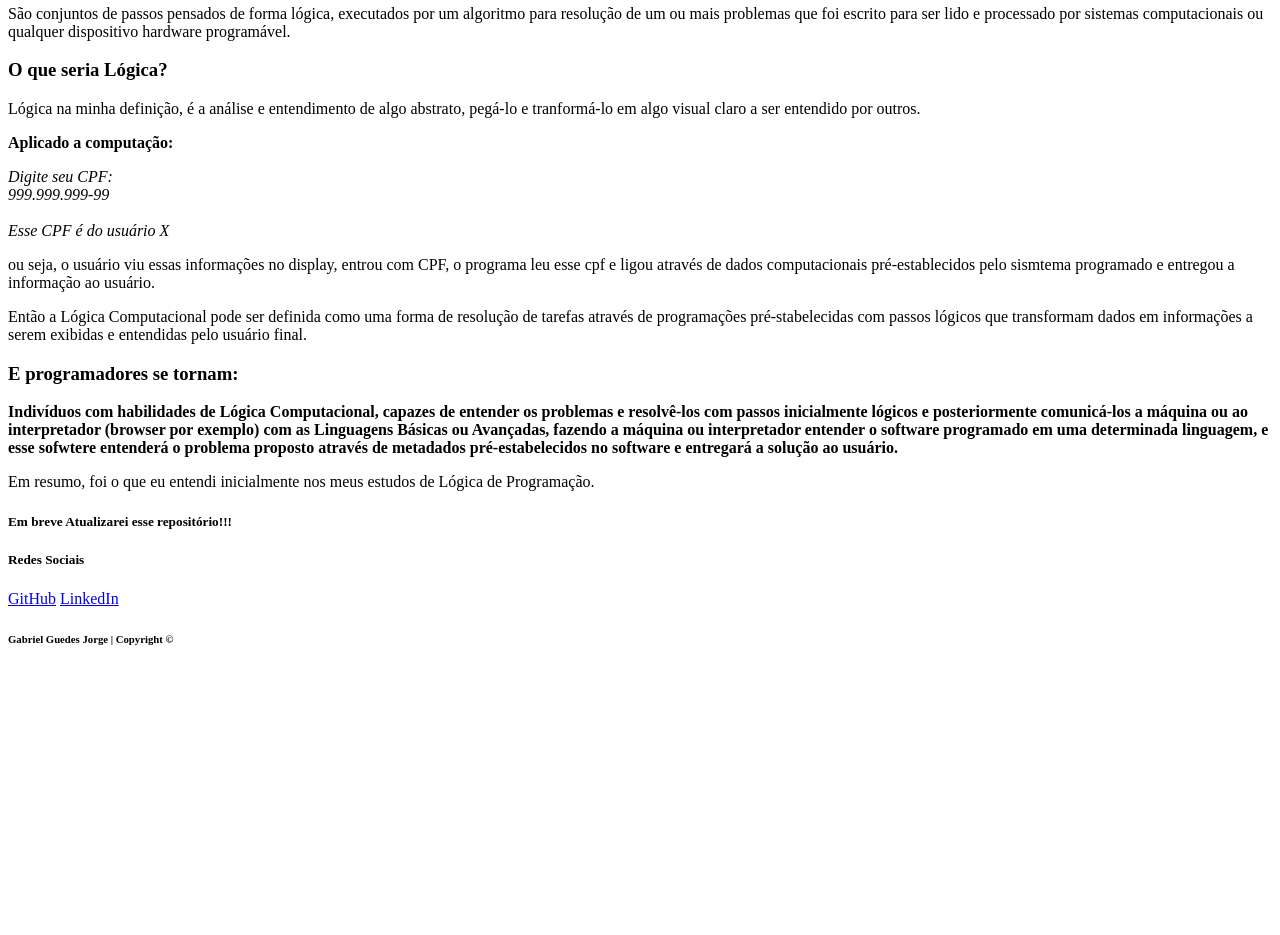
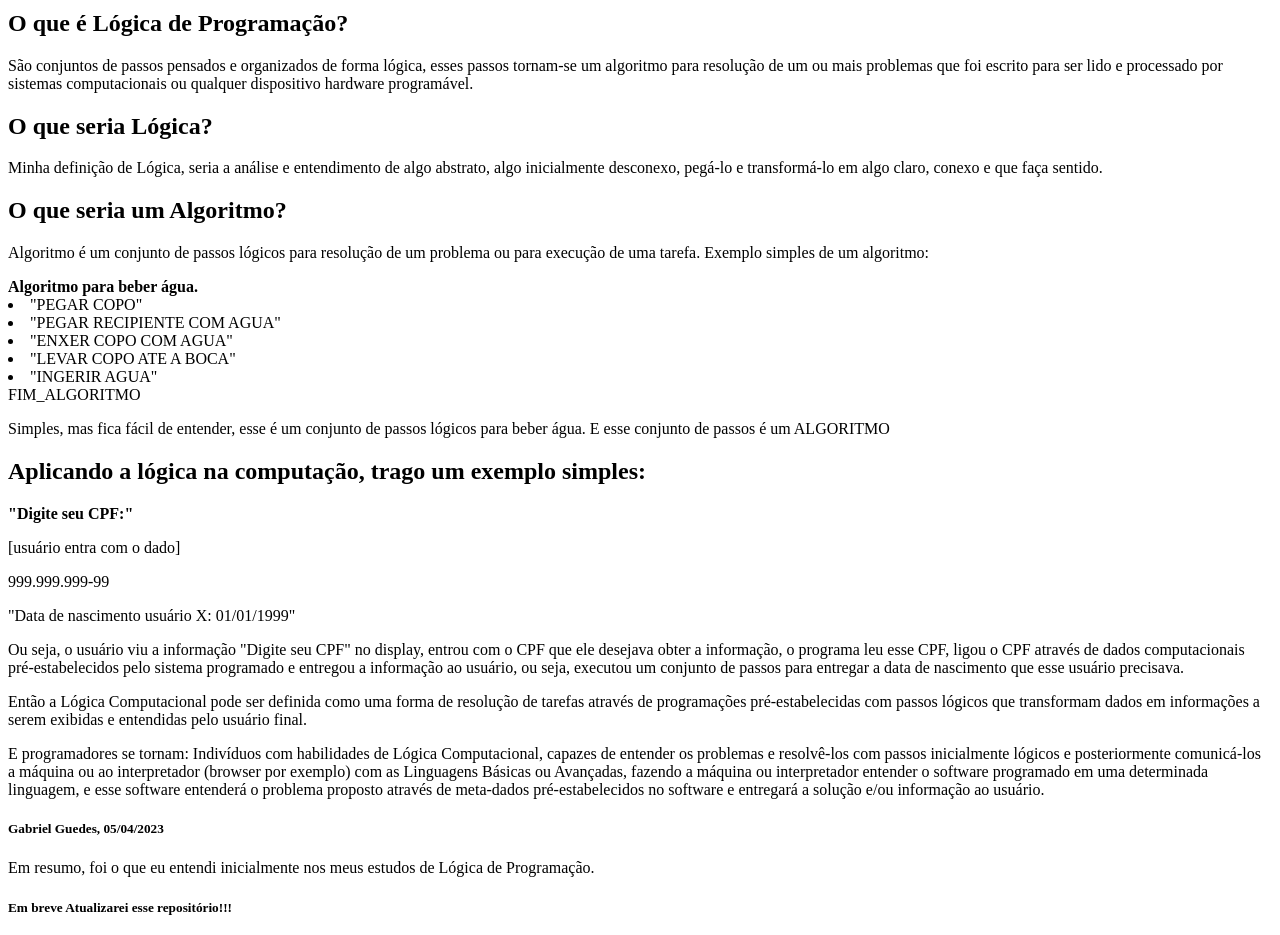
Before and after one commit to guedesjr/estudos, a plain HTML site: page logica-em-computacao/index.html in a window 1280 px wide. Shown: the part 215-1150 px from the top of the page. Before the commit the page ends 885 px from the top, so only its background shows below. Drawn offline with Linux system fonts and the light colour scheme.

Commit message:
Alterações de erros de português e melhoras no conteudo

```diff
--- a/logica-em-computacao/index.html
+++ b/logica-em-computacao/index.html
@@ -16,33 +16,59 @@
 
             <h5><em>Bem-vindo, aqui é onde vou escrever minhas evoluções em Lógica de programação <br>e aproveitar para digitar alguns códigos.</em></h5><br>
 
-            <h2>O que é Lógica de Programação?</h2>
+
 
         </header>
         <article>
 
 
 
-<p>São conjuntos de passos pensados de forma lógica, executados por um algoritmo para resolução de um ou mais problemas que foi escrito para ser lido e processado por sistemas computacionais ou qualquer dispositivo hardware programável.</p>
 
-<h3>O que seria Lógica?</h3>
 
-<p>Lógica na minha definição, é a análise e entendimento de algo abstrato, pegá-lo e tranformá-lo em algo visual claro a ser entendido por outros.<p>
+            <p>Olá, eu gostaria de compartilhar um breve resumo sobre a lógica de programação, estou iniciando, aceito todo tipo de ajuda e inclusive se puderem me dar dicas de como me aprofundar em lógica de programação, seria muito legal!</p>
 
-<p style="font-weight: bolder;">Aplicado a computação:</p>
+            <h2>O que é Lógica de Programação?</h2>
 
-<i>Digite seu CPF: <br>
-999.999.999-99 <br><br>
+            <p>São conjuntos de passos pensados e organizados de forma lógica, esses passos tornam-se um algoritmo para resolução de um ou mais problemas que foi escrito para ser lido e processado por sistemas computacionais ou qualquer dispositivo hardware programável.</p>
 
-Esse CPF é do usuário X</i>
+            <h2>O que seria Lógica?</h2>
 
-<p>ou seja, o usuário viu essas informações no display, entrou com CPF, o programa leu esse cpf e ligou através de dados computacionais pré-establecidos pelo sismtema programado e entregou a informação ao usuário.</p>
+            <p>Minha definição de Lógica, seria a análise e entendimento de algo abstrato, algo inicialmente desconexo, pegá-lo e transformá-lo em algo claro, conexo e que faça sentido.<p>
 
-<p>Então a Lógica Computacional pode ser definida como uma forma de resolução de tarefas através de programações pré-stabelecidas com passos lógicos que transformam dados em informações a serem exibidas e entendidas pelo usuário final.</p>
+            <h2>O que seria um Algoritmo?</h2>
 
-<h3>E programadores se tornam:</h3>
+            <p>Algoritmo é um conjunto de passos lógicos para resolução de um problema ou para execução de uma tarefa. Exemplo simples de um algoritmo:</p>
 
-<p><span style="font-weight: 900;"> Indivíduos com habilidades de Lógica Computacional, capazes de entender os problemas e resolvê-los com passos inicialmente lógicos e posteriormente comunicá-los a máquina ou ao interpretador (browser por exemplo) com as Linguagens Básicas ou Avançadas, fazendo a máquina ou interpretador entender o software programado em uma determinada linguagem, e esse sofwtere entenderá o problema proposto através de metadados pré-estabelecidos no software e entregará a solução ao usuário.<p>
+            <b>Algoritmo para beber água.</b>
+
+            <li>"PEGAR COPO"</li>
+            <li>"PEGAR RECIPIENTE COM AGUA"</li>
+            <li>"ENXER COPO COM AGUA"</li>
+            <li>"LEVAR COPO ATE A BOCA"</li>
+            <li>"INGERIR AGUA"</li>
+            FIM_ALGORITMO</li>
+
+            <p>Simples, mas fica fácil de entender, esse é um conjunto de passos lógicos para beber água. E esse conjunto de passos é um ALGORITMO</p>
+
+            <h2>Aplicando a lógica na computação, trago um exemplo simples:</h2>
+
+            <p><b>"Digite seu CPF:"</b></p>
+
+            <p>[usuário entra com o dado]</p>
+            <p>999.999.999-99</p>
+
+            <p>"Data de nascimento usuário X: 01/01/1999"</p>
+
+            <p>Ou seja, o usuário viu a informação "Digite seu CPF" no display, entrou com o CPF que ele desejava obter a informação, o programa leu esse CPF, ligou o CPF através de dados computacionais
+            pré-estabelecidos pelo sistema programado e entregou a informação ao usuário, ou seja, executou um conjunto de passos para entregar a data de nascimento que esse usuário precisava.</p>
+
+            <p>Então a Lógica Computacional pode ser definida como uma forma de resolução de tarefas através de programações pré-estabelecidas com passos lógicos que transformam dados em informações a serem exibidas e entendidas pelo usuário final.</p>
+
+            <p>E programadores se tornam:
+
+            Indivíduos com habilidades de Lógica Computacional, capazes de entender os problemas e resolvê-los com passos inicialmente lógicos e posteriormente comunicá-los a máquina ou ao interpretador (browser por exemplo) com as Linguagens Básicas ou Avançadas, fazendo a máquina ou interpretador entender o software programado em uma determinada linguagem, e esse software entenderá o problema proposto através de meta-dados pré-estabelecidos no software e entregará a solução e/ou informação ao usuário.</p>
+
+            <h5>Gabriel Guedes, 05/04/2023</h5>
 
 <p>Em resumo, foi o que eu entendi inicialmente nos meus estudos de Lógica de Programação.<p>
 <h5>Em breve Atualizarei esse repositório!!!</h5></span>
```
